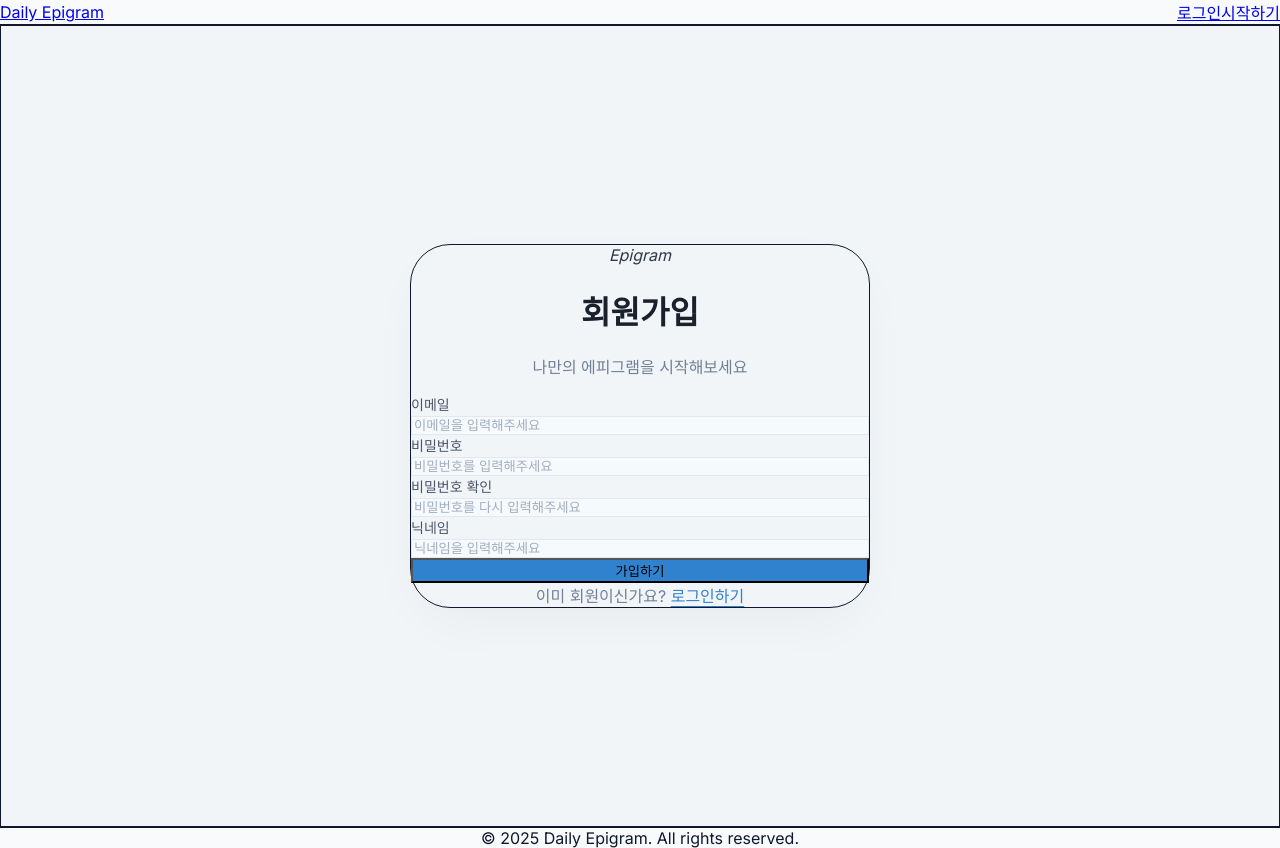
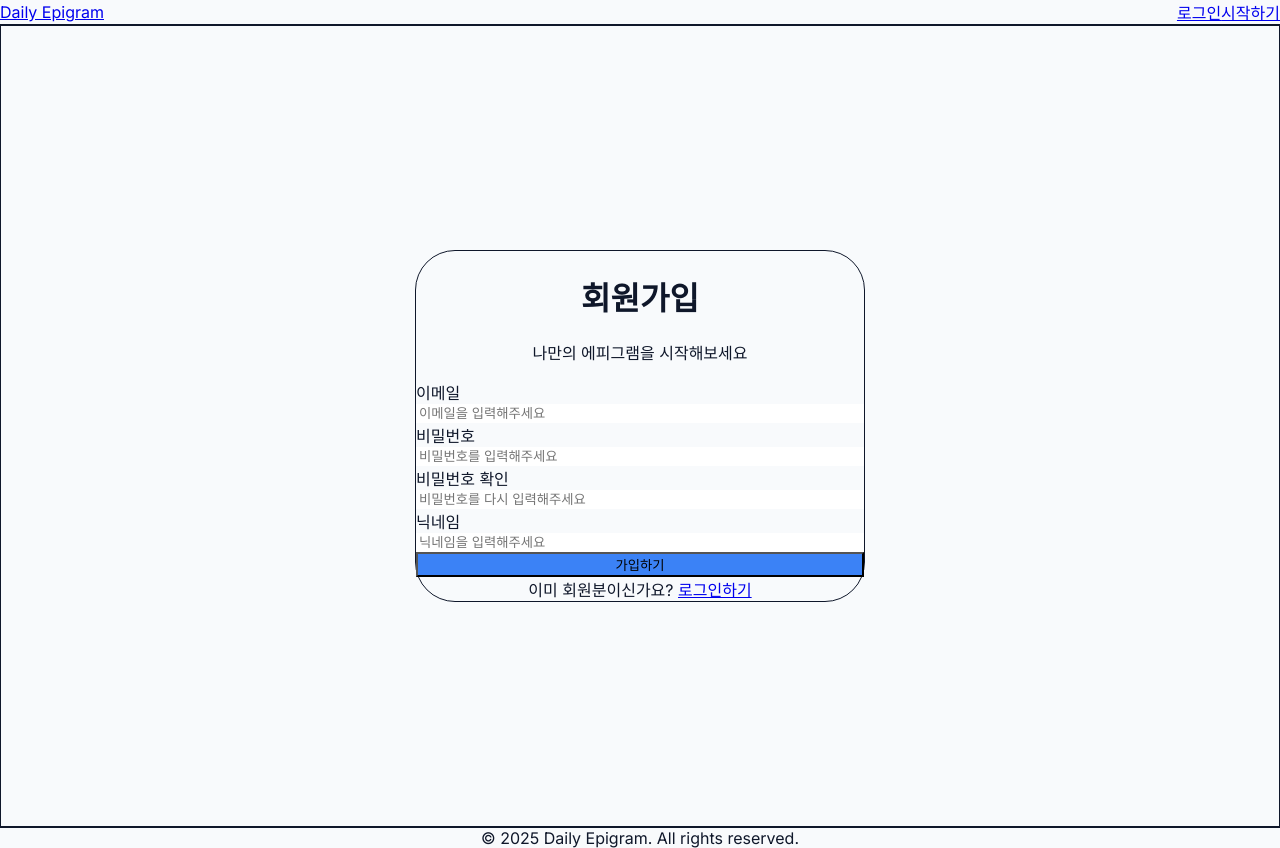
Before and after one commit to GODJINYOUNG/daily-epigram, a Next.js app: page /signup in a window 1280 px wide. Built offline with nearby package versions, Linux system fonts and the light colour scheme.

Commit message:
feat: tailwind 설정 수정 및 회원가입 디자인 최종 반영

```diff
--- a/src/app/(auth)/signup/page.tsx
+++ b/src/app/(auth)/signup/page.tsx
@@ -1,76 +1,73 @@
 "use client";
 
-import React from "react";
 import Link from "next/link";
 
 export default function SignUpPage() {
   return (
-    <div className="flex min-h-screen items-center justify-center bg-[#F2F5F8] p-6">
-      {/* 카드 컨테이너: 배경과 확실히 분리되도록 그림자와 테두리 적용 */}
-      <div className="w-full max-w-[460px] rounded-[40px] bg-white p-12 shadow-[0_20px_60px_-15px_rgba(0,0,0,0.05)] border border-white">
-        {/* 상단 로고 및 타이틀 */}
+    <div className="flex min-h-screen items-center justify-center bg-[#F8FAFC]">
+      <div className="w-[450px] rounded-[40px] bg-white p-12 shadow-sm border border-slate-100">
         <div className="mb-12 text-center">
-          <div className="flex justify-center mb-6">
-            <span className="text-2xl font-black text-[#2D3748] tracking-tighter italic">
-              Epigram
-            </span>
-          </div>
-          <h1 className="text-3xl font-extrabold text-[#1A202C] tracking-tight">
+          <h1 className="text-3xl font-black text-slate-900 tracking-tight">
             회원가입
           </h1>
-          <p className="mt-3 text-[#718096] font-medium">
+          <p className="mt-3 text-slate-400 font-medium">
             나만의 에피그램을 시작해보세요
           </p>
         </div>
 
-        <form className="space-y-6" onSubmit={(e) => e.preventDefault()}>
-          {[
-            {
-              label: "이메일",
-              type: "email",
-              placeholder: "이메일을 입력해주세요",
-            },
-            {
-              label: "비밀번호",
-              type: "password",
-              placeholder: "비밀번호를 입력해주세요",
-            },
-            {
-              label: "비밀번호 확인",
-              type: "password",
-              placeholder: "비밀번호를 다시 입력해주세요",
-            },
-            {
-              label: "닉네임",
-              type: "text",
-              placeholder: "닉네임을 입력해주세요",
-            },
-          ].map((field) => (
-            <div key={field.label} className="space-y-2">
-              <label className="ml-1 text-[14px] font-bold text-[#4A5568]">
-                {field.label}
-              </label>
-              <input
-                type={field.type}
-                placeholder={field.placeholder}
-                className="w-full h-15 rounded-2xl border border-[#E2E8F0] bg-[#F7FAFC] px-6 text-[#1A202C] placeholder:text-[#A0AEC0] outline-none transition-all focus:border-[#3182CE] focus:bg-white focus:ring-4 focus:ring-[#3182ce1a]"
-              />
-            </div>
-          ))}
+        <form
+          className="flex flex-col gap-6"
+          onSubmit={(e) => e.preventDefault()}
+        >
+          <div className="flex flex-col gap-2">
+            <label className="ml-1 text-sm font-bold text-slate-700">
+              이메일
+            </label>
+            <input
+              className="h-14 rounded-2xl bg-slate-50 px-5 text-slate-900 placeholder:text-slate-300 border border-transparent focus:border-blue-500 focus:bg-white transition-all"
+              placeholder="이메일을 입력해주세요"
+            />
+          </div>
+          <div className="flex flex-col gap-2">
+            <label className="ml-1 text-sm font-bold text-slate-700">
+              비밀번호
+            </label>
+            <input
+              type="password"
+              className="h-14 rounded-2xl bg-slate-50 px-5 text-slate-900 placeholder:text-slate-300 border border-transparent focus:border-blue-500 focus:bg-white transition-all"
+              placeholder="비밀번호를 입력해주세요"
+            />
+          </div>
+          <div className="flex flex-col gap-2">
+            <label className="ml-1 text-sm font-bold text-slate-700">
+              비밀번호 확인
+            </label>
+            <input
+              type="password"
+              className="h-14 rounded-2xl bg-slate-50 px-5 text-slate-900 placeholder:text-slate-300 border border-transparent focus:border-blue-500 focus:bg-white transition-all"
+              placeholder="비밀번호를 다시 입력해주세요"
+            />
+          </div>
+          <div className="flex flex-col gap-2">
+            <label className="ml-1 text-sm font-bold text-slate-700">
+              닉네임
+            </label>
+            <input
+              className="h-14 rounded-2xl bg-slate-50 px-5 text-slate-900 placeholder:text-slate-300 border border-transparent focus:border-blue-500 focus:bg-white transition-all"
+              placeholder="닉네임을 입력해주세요"
+            />
+          </div>
 
-          {/* 가입하기 버튼: 이미지의 시그니처 블루 컬러 적용 */}
-          <button className="mt-6 w-full h-16 rounded-2xl bg-[#3182CE] text-lg font-bold text-white shadow-lg shadow-[#3182ce33] transition-all hover:bg-[#2B6CB0] hover:-translate-y-0.5 active:scale-95">
+          <button className="mt-4 h-15 rounded-2xl bg-[#3B82F6] text-lg font-bold text-white shadow-lg shadow-blue-100 transition-all hover:bg-blue-600 active:scale-95">
             가입하기
           </button>
         </form>
 
         <div className="mt-10 text-center">
-          <span className="text-sm text-[#718096] font-medium">
-            이미 회원이신가요?{" "}
-          </span>
+          <span className="text-sm text-slate-400">이미 회원분이신가요? </span>
           <Link
             href="/login"
-            className="text-sm font-bold text-[#3182CE] hover:underline underline-offset-4"
+            className="text-sm font-bold text-blue-500 hover:underline"
           >
             로그인하기
           </Link>
--- /dev/null
+++ b/src/tailwind.config.ts
@@ -0,0 +1,25 @@
+import type { Config } from "tailwindcss";
+
+const config: Config = {
+  content: [
+    "./src/pages/**/*.{js,ts,jsx,tsx,mdx}",
+    "./src/components/**/*.{js,ts,jsx,tsx,mdx}",
+    "./src/app/**/*.{js,ts,jsx,tsx,mdx}",
+    "./src/**/*.{js,ts,jsx,tsx,mdx}",
+  ],
+  theme: {
+    extend: {
+      colors: {
+        background: "var(--background)",
+        foreground: "var(--foreground)",
+      },
+      borderRadius: {
+        "4xl": "2rem",
+        "5xl": "2.5rem",
+      },
+    },
+  },
+  plugins: [],
+};
+
+export default config;
```
